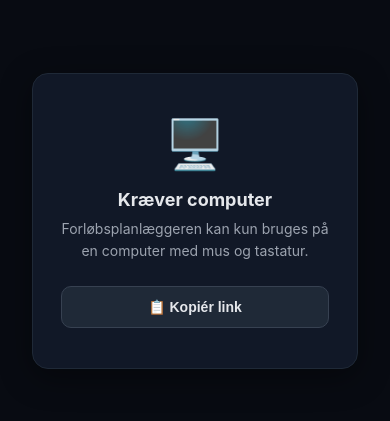
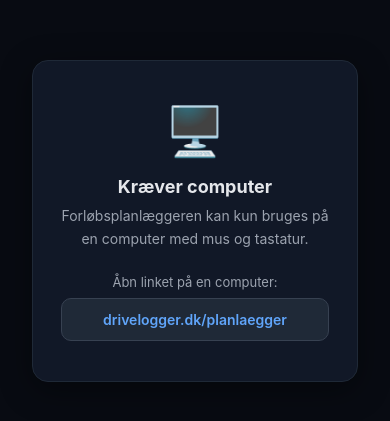
Before and after one commit to Drivelogger-Dev/lektionsopbygger, a React (Vite) app: page / in a window 390 px wide. Shown: the part 201-622 px from the top of the page. Built offline with nearby package versions, Linux system fonts and the light colour scheme.

Commit message:
Erstat kopiér-link-knap med selekterbar tekst på mobil
Clipboard API blokeres af browser permissions policy på mobil.
Fjerner knappen og viser i stedet linket som selekterbar tekst
(userSelect: all) så brugeren nemt kan markere og kopiere det.
Fjerner ubrugt copied-state.

```diff
--- a/src/Lektionsopbygger.jsx
+++ b/src/Lektionsopbygger.jsx
@@ -1267,7 +1267,6 @@
   };
 
   const [isMobile] = useState(() => window.innerWidth < 768);
-  const [copied, setCopied] = useState(false);
 
   if (isMobile) {
     return (
@@ -1289,23 +1288,20 @@
           <p style={{ fontSize: 14, color: "#9CA3AF", lineHeight: 1.6, marginBottom: 24 }}>
             Forløbsplanlæggeren kan kun bruges på en computer med mus og tastatur.
           </p>
-          <button
-            onClick={() => {
-              navigator.clipboard.writeText("https://drivelogger.dk/planlaegger/");
-              setCopied(true);
-              setTimeout(() => setCopied(false), 2000);
-            }}
+          <p style={{ fontSize: 13, color: "#9CA3AF", marginBottom: 8 }}>
+            Åbn linket på en computer:
+          </p>
+          <div
             style={{
-              background: copied ? "#14532D" : "#1F2937",
-              color: copied ? "#86EFAC" : "#E5E7EB",
-              border: "1px solid " + (copied ? "#14532D" : "#374151"),
-              borderRadius: 10, padding: "12px 24px", fontSize: 14,
-              fontWeight: 600, cursor: "pointer", width: "100%",
-              transition: "all 0.2s",
+              background: "#1F2937", color: "#60A5FA",
+              border: "1px solid #374151", borderRadius: 10,
+              padding: "12px 24px", fontSize: 14, fontWeight: 600,
+              userSelect: "all", WebkitUserSelect: "all",
+              width: "100%", boxSizing: "border-box",
             }}
           >
-            {copied ? "✓ Link kopieret!" : "📋 Kopiér link"}
-          </button>
+            drivelogger.dk/planlaegger
+          </div>
         </div>
       </div>
     );
@@ -1344,9 +1340,9 @@
       `}</style>
 
       {/* Header */}
-      <div style={{ padding: "24px 32px 16px", borderBottom: "1px solid #1A1F2E" }}>
-        <div style={{ display: "flex", alignItems: "center", justifyContent: "space-between" }}>
-          <div>
+      <div style={{ padding: "16px 24px 12px", borderBottom: "1px solid #1A1F2E" }}>
+        <div style={{ display: "flex", alignItems: "center", justifyContent: "space-between", flexWrap: "wrap", gap: 12 }}>
+          <div style={{ minWidth: 200 }}>
             <h1 style={{
               fontSize: 22, fontWeight: 800, letterSpacing: "-0.03em",
               color: "rgb(71,150,100)",
@@ -1358,7 +1354,7 @@
               Planlæg og strukturér dit undervisningsforløb efter BEK 1150 · Kategori B
             </p>
           </div>
-          <div style={{ display: "flex", gap: 8, alignItems: "center" }}>
+          <div style={{ display: "flex", gap: 8, alignItems: "center", flexWrap: "wrap" }}>
             <div style={{ position: "relative" }}>
               <button className="btn" onClick={() => {
                 if (document.fullscreenElement) document.exitFullscreen();
```
